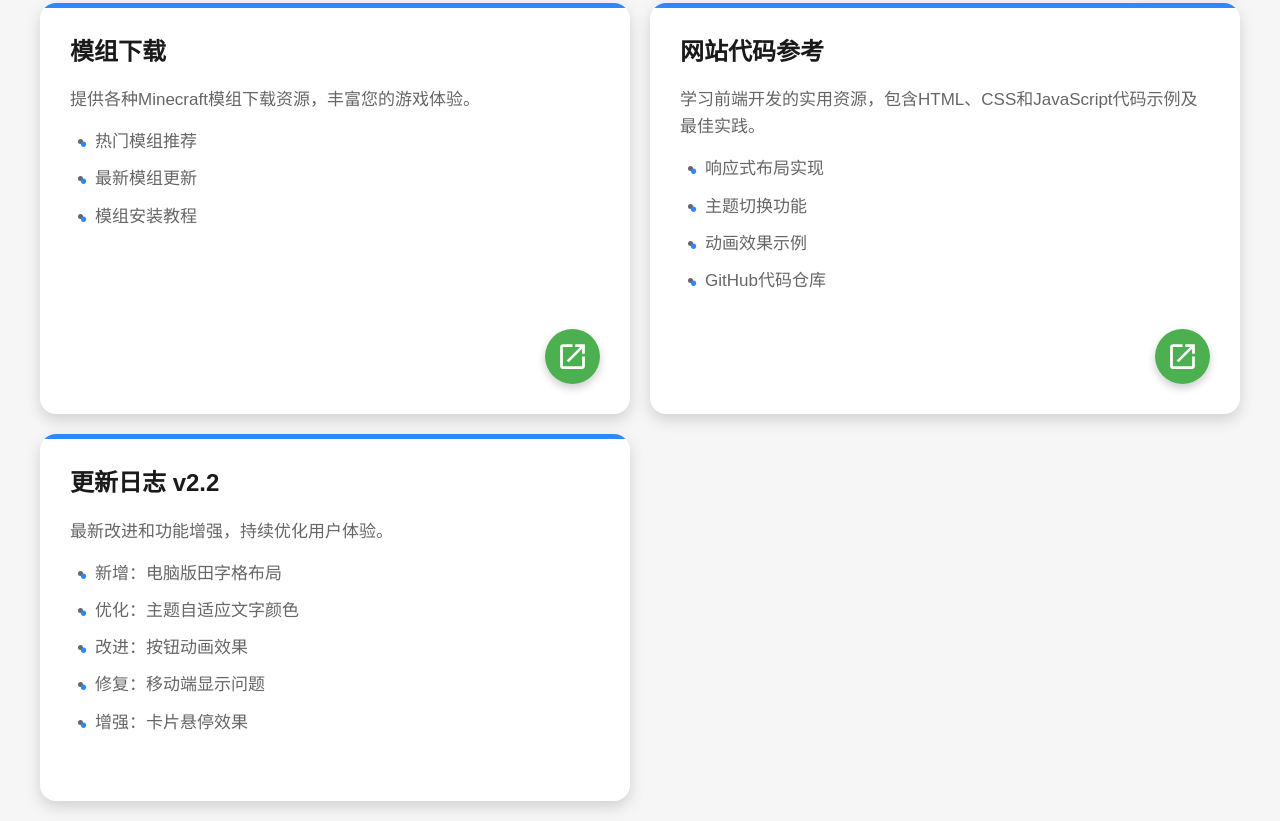
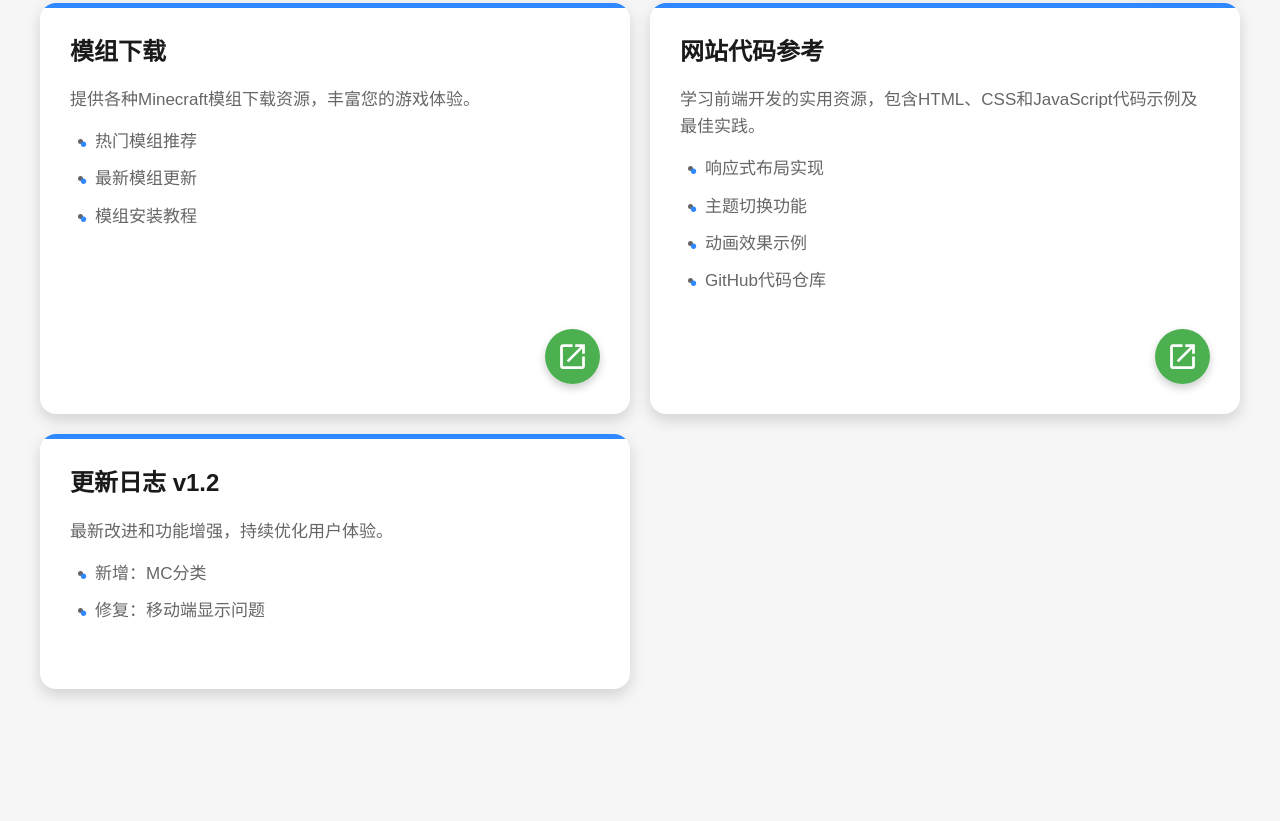
Before and after one commit to kill315513/testWeb, a plain HTML site: page index.html in a window 1280 px wide. Shown: the part 786-1607 px from the top of the page. After the commit the page ends 1495 px from the top, so only its background shows below. Drawn offline with Linux system fonts and the light colour scheme.

Commit message:
index.html

```diff
--- a/index.html
+++ b/index.html
@@ -453,14 +453,11 @@
 
     <div class="card">
       <div class="content">
-        <h2>更新日志 v2.2</h2>
+        <h2>更新日志 v1.2</h2>
         <p>最新改进和功能增强，持续优化用户体验。</p>
         <ul>
-          <li>新增：电脑版田字格布局</li>
-          <li>优化：主题自适应文字颜色</li>
-          <li>改进：按钮动画效果</li>
+          <li>新增：MC分类</li>
           <li>修复：移动端显示问题</li>
-          <li>增强：卡片悬停效果</li>
         </ul>
       </div>
     </div>
```
